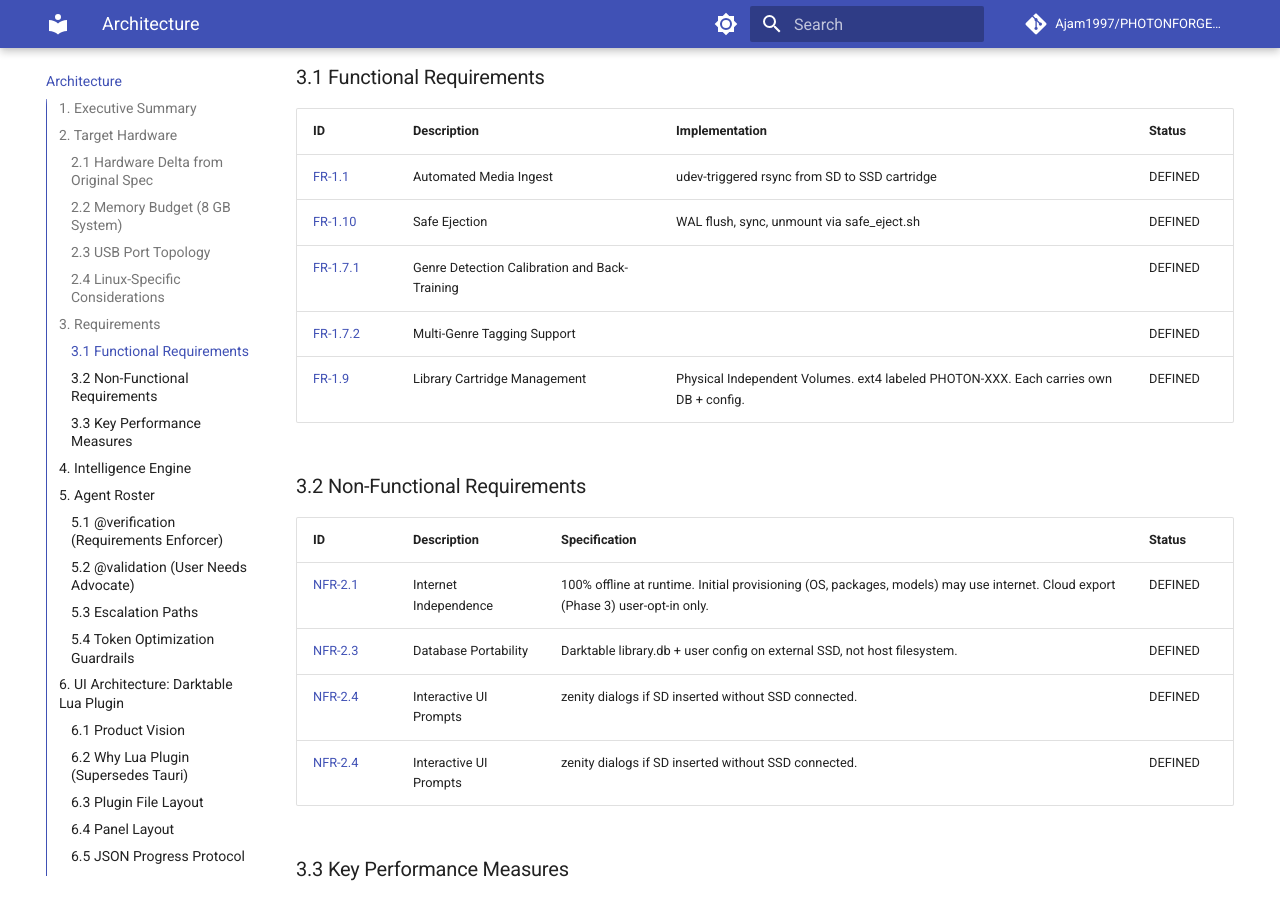
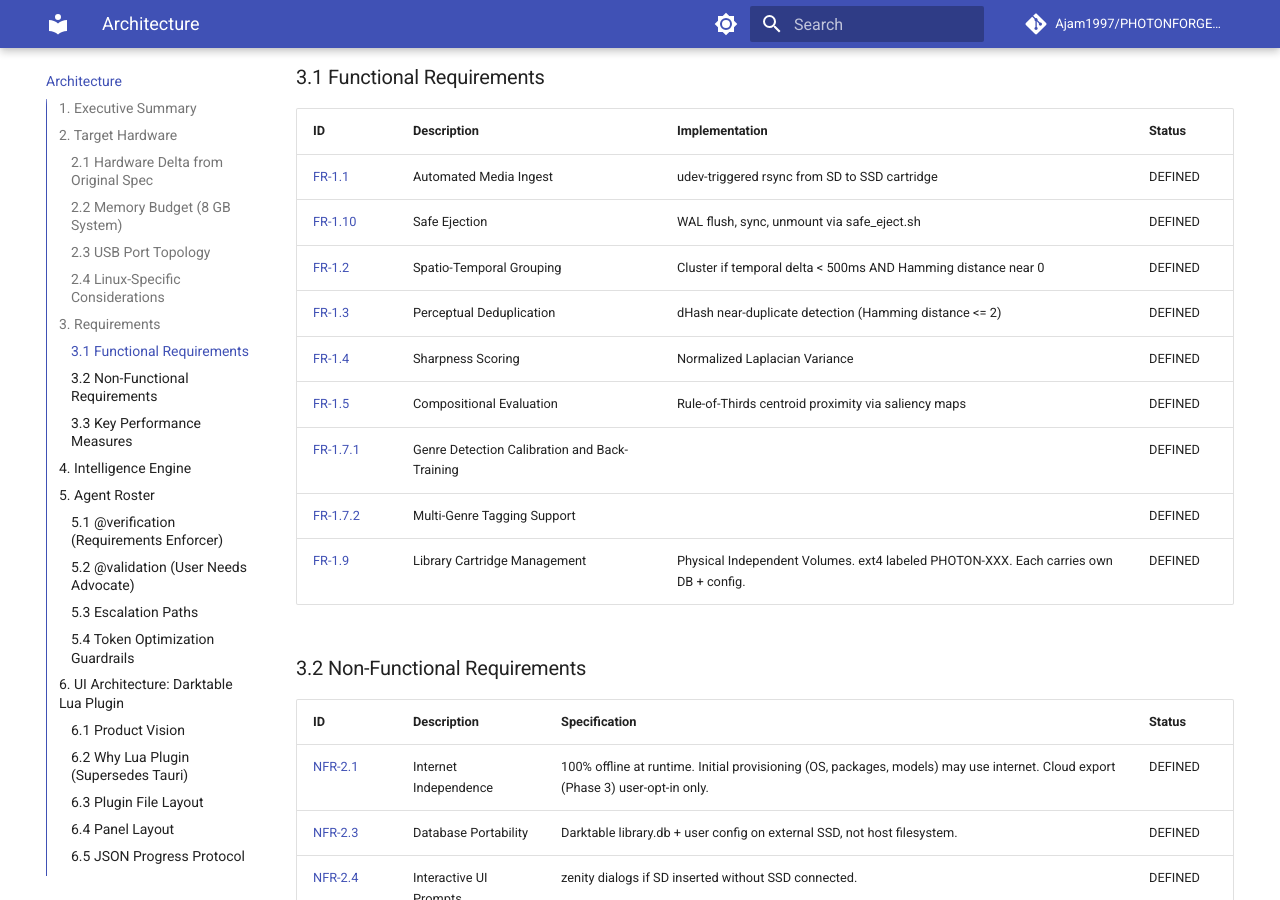
Before and after one commit to Ajam1997/PHOTONFORGE_Photo-Workflow, an MkDocs documentation site: the page built from docs/photonforge-architecture.md, in a window 1280 px wide and 900 px high, scrolled down 2505 px. Built offline with MkDocs 1.6.1 and Material for MkDocs 9.7.7, drawn with Linux system fonts in a browser that asks for light colours; comment, search, counter and statistics services are not loaded.

Commit message:
docs: auto-regenerate from GitHub Issues [skip ci]

```diff
--- a/docs/photonforge-architecture.md
+++ b/docs/photonforge-architecture.md
@@ -75,6 +75,10 @@ The original specification targeted a Yoga 920 (i7-8550U, 16 GB, Thunderbolt 3).
 |:---|:---|:---|:---|
 | [FR-1.1](https://github.com/Ajam1997/PHOTONFORGE_Photo-Workflow/issues/56) | Automated Media Ingest | udev-triggered rsync from SD to SSD cartridge | DEFINED |
 | [FR-1.10](https://github.com/Ajam1997/PHOTONFORGE_Photo-Workflow/issues/58) | Safe Ejection | WAL flush, sync, unmount via safe_eject.sh | DEFINED |
+| [FR-1.2](https://github.com/Ajam1997/PHOTONFORGE_Photo-Workflow/issues/49) | Spatio-Temporal Grouping | Cluster if temporal delta < 500ms AND Hamming distance near 0 | DEFINED |
+| [FR-1.3](https://github.com/Ajam1997/PHOTONFORGE_Photo-Workflow/issues/50) | Perceptual Deduplication | dHash near-duplicate detection (Hamming distance <= 2) | DEFINED |
+| [FR-1.4](https://github.com/Ajam1997/PHOTONFORGE_Photo-Workflow/issues/51) | Sharpness Scoring | Normalized Laplacian Variance | DEFINED |
+| [FR-1.5](https://github.com/Ajam1997/PHOTONFORGE_Photo-Workflow/issues/52) | Compositional Evaluation | Rule-of-Thirds centroid proximity via saliency maps | DEFINED |
 | [FR-1.7.1](https://github.com/Ajam1997/PHOTONFORGE_Photo-Workflow/issues/66) | Genre Detection Calibration and Back-Training |  | DEFINED |
 | [FR-1.7.2](https://github.com/Ajam1997/PHOTONFORGE_Photo-Workflow/issues/67) | Multi-Genre Tagging Support |  | DEFINED |
 | [FR-1.9](https://github.com/Ajam1997/PHOTONFORGE_Photo-Workflow/issues/57) | Library Cartridge Management | Physical Independent Volumes. ext4 labeled PHOTON-XXX. Each carries own DB + config. | DEFINED |
```
